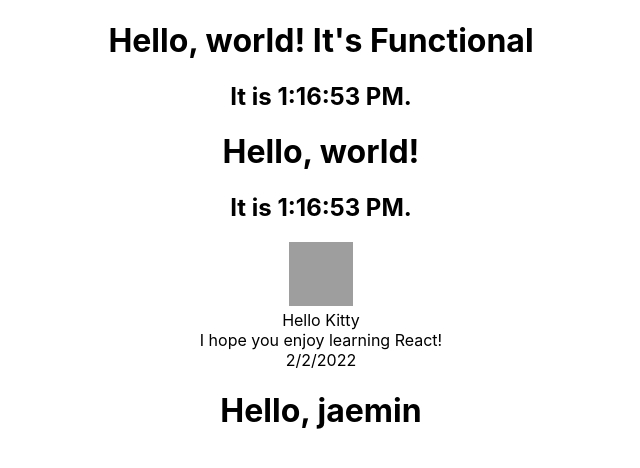
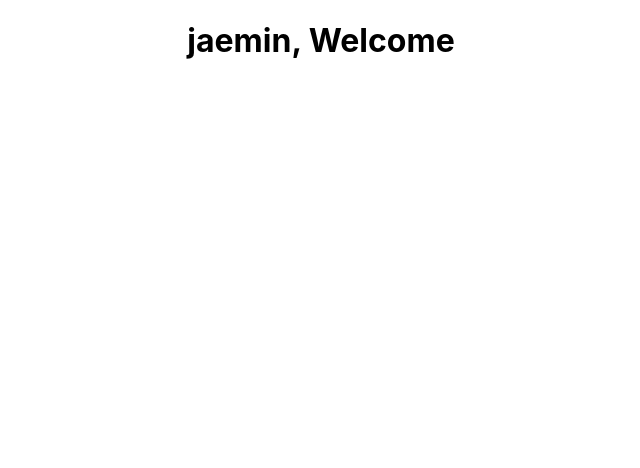
Before and after one commit to VvsJaemin/react-exercise-fa, a React (Create React App) app: page / in a window 1280 px wide. Shown: the top 468 px of the page, without its empty margins (319-959 px from the left). Built offline with nearby package versions, Linux system fonts and the light colour scheme; grey boxes are pictures that could not be loaded.

Commit message:
feat : 컴포넌트 생명주기, 이벤트, 조건부 렌더링

```diff
--- a/src/App.js
+++ b/src/App.js
@@ -1,17 +1,23 @@
 import logo from './logo.svg';
 import './App.css';
-import Composition from './components/2-4.props/Composition';
-import Extraction from './components/2-4.props/Extraction/Extraction';
-import ClassComponent from './components/2-5.state/ClassComponent';
-import FunctionalComponent from './components/2-5.state/FunctionalComponent';
+import Condition from './components/2-8.ConditionalRendering/Condition';
+// import Event from './components/2-7.Event/Event';
+// import Composition from './components/2-4.props/Composition';
+// import Extraction from './components/2-4.props/Extraction/Extraction';
+// import ClassComponent from './components/2-5.state/ClassComponent';
+// import ClassComponent2 from './components/2-6.LifeCycle/ClassComponent';
+// import FunctionalComponent from './components/2-5.state/FunctionalComponent';
 
 function App() {
   return (
     <div className="App">
-      <FunctionalComponent />
+      <Condition />
+      {/* <Event /> */}
+      {/* <ClassComponent2 /> */}
+      {/* <FunctionalComponent />
       <ClassComponent/>
       <Extraction/>
-      <Composition/>
+      <Composition/> */}
     </div>
   );
 }
--- a/src/components/2-4.props/Extraction/Extraction.jsx
+++ b/src/components/2-4.props/Extraction/Extraction.jsx
@@ -46,6 +46,9 @@ function formatDate(date) {
 
 
 function Extraction() {
+    //props - 컴포넌트에 전달되는 단일 객체
+    // 순수함수처럼 동작 - > props를 수정해서 안됨(읽기 전용)
+    // 컴포넌트 합성은 여러 컴포넌트를 모은다. 컴포넌트 추출은 여러곳에서 사용되거나 복잡한 경우 추출한다.
   return (
     <Comment
       date={comment.date}
--- /dev/null
+++ b/src/components/2-6.LifeCycle/ClassComponent.jsx
@@ -0,0 +1,49 @@
+import React, { Component } from 'react'
+
+export default class ClassComponent extends Component {
+
+    // 컴포넌트 생명주기
+    // constructor -> render -> didmount(Dom 노드 초기화 및 데이터 fetch) -> 상태 변경시 did update(render도 발생) -> willunmount(타이머제거 및 요청 취소 및 구독 해제)
+    // Constructor에서는 state 초기화 및 메서드 바인딩(bind)
+    constructor(props){
+        super(props);
+        console.log('constructor');
+        this.state = {date : new Date()};
+        // this.handleClick한테 내 자신이 누군지 알려줘 -> 그 역할을 bind가 한다.
+        // this.handleClick = this.handleClick.bind(this);
+    };
+
+    componentDidMount(){
+        console.log('componentDidMount');
+        this.timerId = setInterval(()=>this.tick(), 10000);
+    }
+
+    componentDidUpdate(){
+        console.log('componentDidUpdate');
+    }
+
+    componentWillUnmount(){
+        console.log('componentWillUnmount');
+        clearInterval(this.timerId);
+    }
+
+    tick(){
+        // console.log('tick');
+        this.setState({date:new Date()})
+    }
+
+    //Arrow Function은 bind할 필요가 없음.
+    handleClick=()=>{
+        alert(this.state.date);
+    }
+
+  render() {
+    console.log('render');
+    return (
+      <div>
+        <h1 onClick={this.handleClick}>Hello, World!</h1>
+        <h1>{this.state.date.toLocaleTimeString()}</h1>
+      </div>
+    )
+  }
+}
--- /dev/null
+++ b/src/components/2-7.Event/Event.jsx
@@ -0,0 +1,41 @@
+import React from 'react'
+
+function Event() {
+    const handleButtonClick =(e)=>{
+        console.dir(e);
+        console.log('handleButtonClick');
+    }
+
+    const handleMouseLeave =(e)=>{
+        console.dir(e);
+
+    }
+
+
+    const handleClickCapture=()=>{
+        console.log('handleClickCapture');
+    }
+
+    const handleClickCapture2=()=>{
+        console.log('handleClickCapture2');
+    }
+
+    const handleClickBubble=()=>{
+        console.log('handleClickBubble');
+    }
+
+    // 캡쳐링은 부모에서 - > 자식, 자식에서 어느 자식이 불렸는지(클릭) 확인 ->
+    //  그다음 버튼 이벤트 핸들러(handleButtonClick) -> 이벤트 버블링
+    // Bubble / Capure  --- Capture -> target(onClick 등 이벤트) -> Bubble
+    // return false일 경우 리엑트에선 e.preventDefault() 막아줘야함.
+
+  return (
+    <div onClickCapture={handleClickCapture}>
+        <div onClickCapture={handleClickCapture2} onClick={handleClickBubble}>
+      <button onClick={handleButtonClick} onMouseLeave={handleMouseLeave}>Button</button>
+        </div>
+    </div>
+  )
+}
+
+export default Event
--- /dev/null
+++ b/src/components/2-8.ConditionalRendering/Condition.jsx
@@ -0,0 +1,30 @@
+import React from 'react'
+
+function UserGreeting (props) {
+    return <h1>{props.name && `${props.name},`} Welcome {props.count ? `It's ${props.count} times` : null} </h1>
+}
+
+function GuestGreeting(props) {
+    return <h1> Please Sign Up</h1>;
+}
+
+function Greeting(props) {
+    // if(props.isLoggedIn){
+    //  return  <UserGreeting name="jaemin" count={0} />
+    // }
+
+    // return <GuestGreeting />
+
+    return props.isLoggedIn ? <UserGreeting name="jaemin"  count={0} /> : <GuestGreeting />
+}
+
+function Condition() {
+    const isLoggedIn = true;
+  return (
+    <div>
+      <Greeting isLoggedIn={isLoggedIn} />
+    </div>
+  )
+}
+
+export default Condition
```
